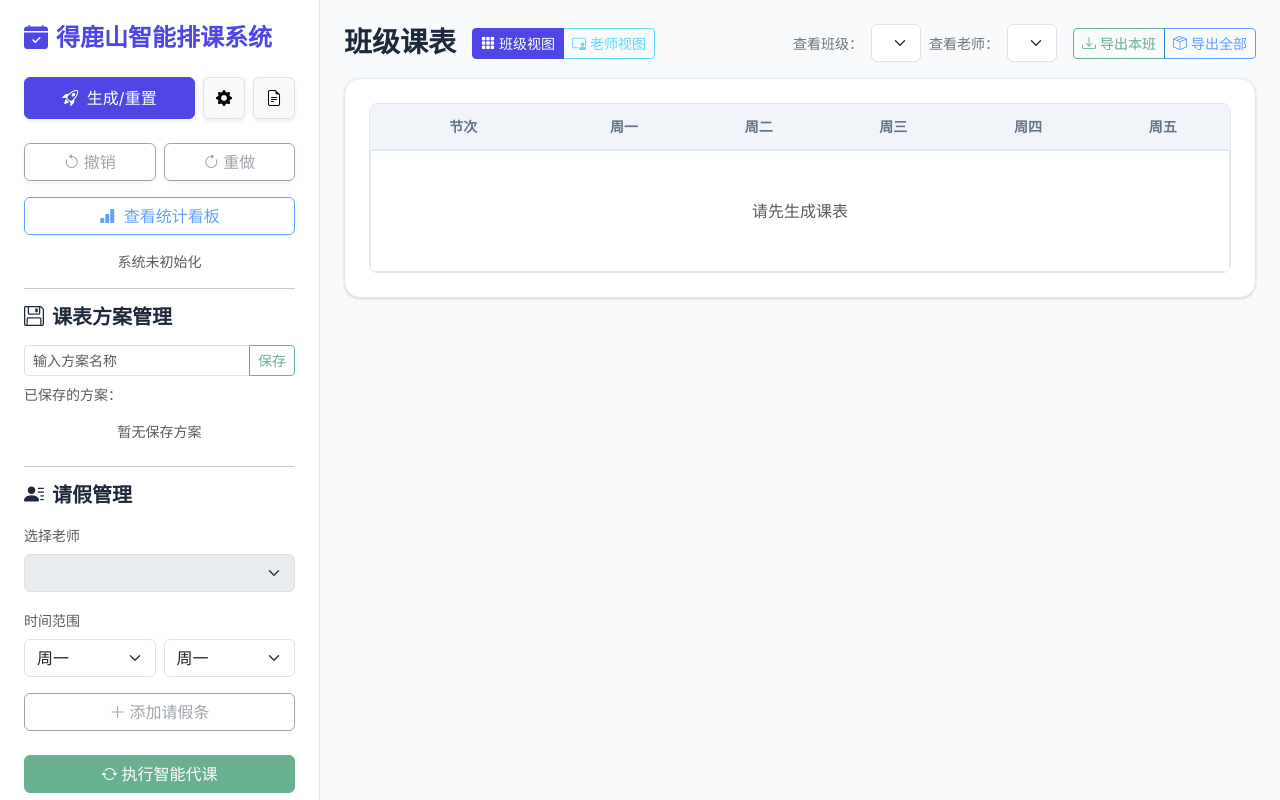
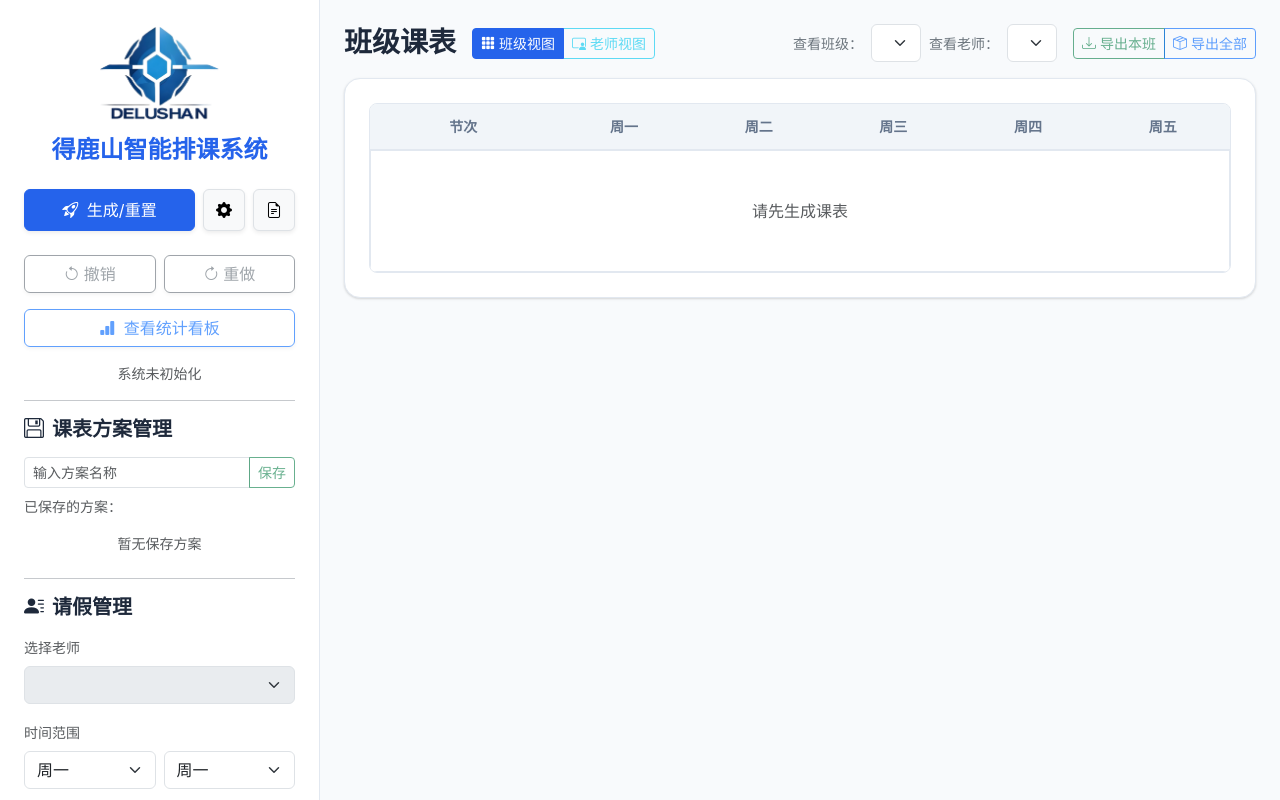
Before and after one commit to Leo3997/handsome-class-plan, a Flask app: page / in a window 1280 px wide. Run offline with Flask 3, Linux system fonts and the light colour scheme; data that the repository does not hold is empty; some libraries are stand-ins or nearby versions.

Commit message:
feat: Introduce initial web interface with new HTML template, custom CSS, and image assets.

```diff
--- a/static/css/style.css
+++ b/static/css/style.css
@@ -1,8 +1,8 @@
 :root {
-    --primary-color: #4f46e5;
-    /* Indigo 600 */
-    --primary-hover: #4338ca;
-    /* Indigo 700 */
+    --primary-color: #2563eb;
+    /* Blue 600 */
+    --primary-hover: #1d4ed8;
+    /* Blue 700 */
     --secondary-color: #64748b;
     /* Slate 500 */
     --success-color: #10b981;
--- a/templates/index.html
+++ b/templates/index.html
@@ -16,7 +16,7 @@
             left: 0;
             width: 100%;
             height: 100%;
-            background: linear-gradient(135deg, #1a2a6c, #b21f1f, #fdbb2d);
+            background: linear-gradient(135deg, #0f172a, #1e3a8a, #3b82f6);
             background-size: 400% 400%;
             animation: gradientBG 15s ease infinite;
             z-index: 9999;
@@ -132,7 +132,8 @@
     <!-- 开屏动画 -->
     <div id="splash-screen">
         <div class="splash-content">
-            <i class="bi bi-calendar-check-fill splash-icon"></i>
+            <img src="/static/splash_logo.png" alt="Logo" class="splash-icon"
+                style="height: 266px; width: auto; animation: bounce 2.5s infinite;">
             <div class="splash-title">得鹿山智能排课系统</div>
             <div class="splash-subtitle">Smart Scheduling System</div>
             <div class="loader"></div>
@@ -143,9 +144,12 @@
         <div class="row">
             <!-- Sidebar -->
             <div class="col-md-3 sidebar">
-                <h4 class="mb-4 text-primary fw-bold">
-                    <i class="bi bi-calendar-check-fill me-2"></i>得鹿山智能排课系统
-                </h4>
+                <div class="d-flex flex-column align-items-center mb-4 text-center">
+                    <img src="/static/logo.png" alt="Logo" style="height: 100px; margin-bottom: 12px;">
+                    <h4 class="text-primary fw-bold mb-0">
+                        得鹿山智能排课系统
+                    </h4>
+                </div>
 
                 <div class="d-flex gap-2 mb-4">
                     <button id="btn-init" class="btn btn-primary flex-grow-1 py-2 shadow-sm" onclick="initSystem()">
```
Also changed, not shown: schedule.db, static/logo.png (added), static/splash_logo.png (added), 1 other file.
